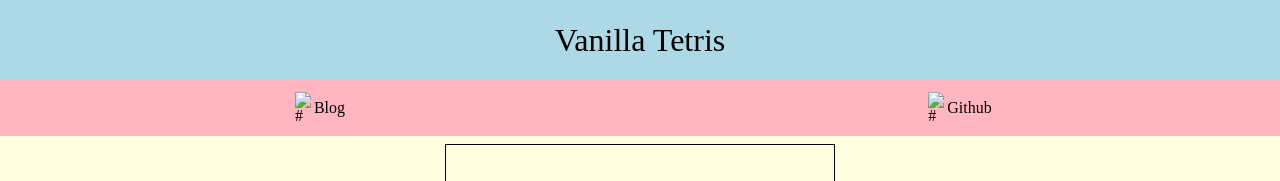
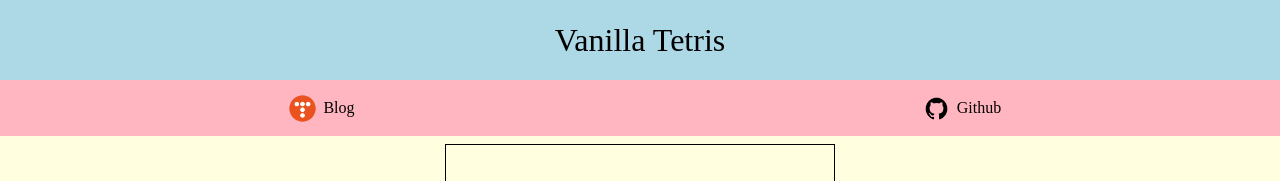
Before and after one commit to 93jpark/vanila_tetris, a plain HTML site: page index.html in a window 1280 px wide. Shown: the top 181 px of the page. Drawn offline with Linux system fonts and the light colour scheme.

Commit message:
fixed typo

```diff
--- a/index.html
+++ b/index.html
@@ -21,11 +21,11 @@
     </header>
     <nav>
         <div class="nav_menu">
-            <img class="icons" src="./public/src/img/tistory_icon.svg" alt="#">
+            <img class="icons" src="./src/img/tistory_icon.png" alt="#">
             <a href="https://93jpark.tistory.com" target="_blank">Blog</a>
         </div>
         <div class="nav_menu">
-            <img class="icons" src="./public/src/img/github_icon.png" alt="#">
+            <img class="icons" src="./src/img/github_icon.png" alt="#">
             <a href="https://github.com/93jpark/vanila_tetris" target="_blank">Github</a>
         </div>
     </nav>
```
